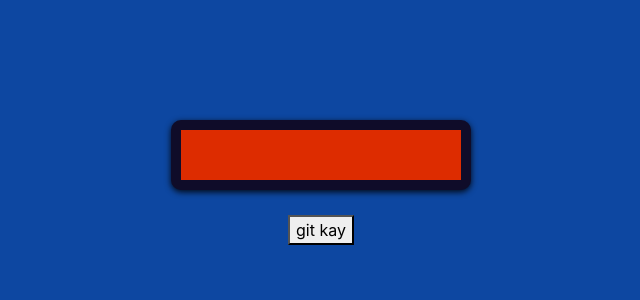
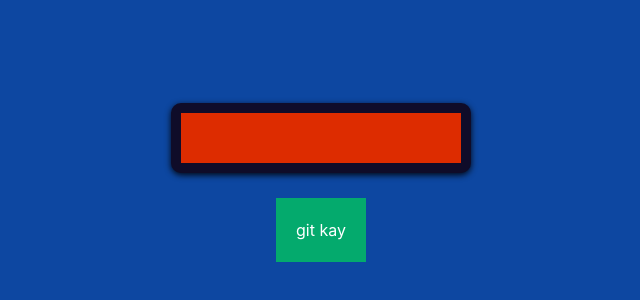
Before and after one commit to Dx-on/kay, a plain HTML site: page index.html in a window 1280 px wide. Shown: the part 218-518 px from the top of the page, without its empty margins (319-959 px from the left). Drawn offline with nearby package versions, Linux system fonts and the light colour scheme.

Commit message:
Update index.html

```diff
--- a/index.html
+++ b/index.html
@@ -11,7 +11,7 @@
 
 
 <style>
-.button {
+button {
   background-color: #04AA6D; /* Green */
   border: none;
   color: white;
@@ -27,7 +27,7 @@
 .button1 {border-radius: 2px;}
 .button2 {border-radius: 4px;}
 .button3 {border-radius: 8px;}
-.button {border-radius: 12px;}
+button {border-radius: 12px;}
 .button5 {border-radius: 50%;}
 </style>
 
```
